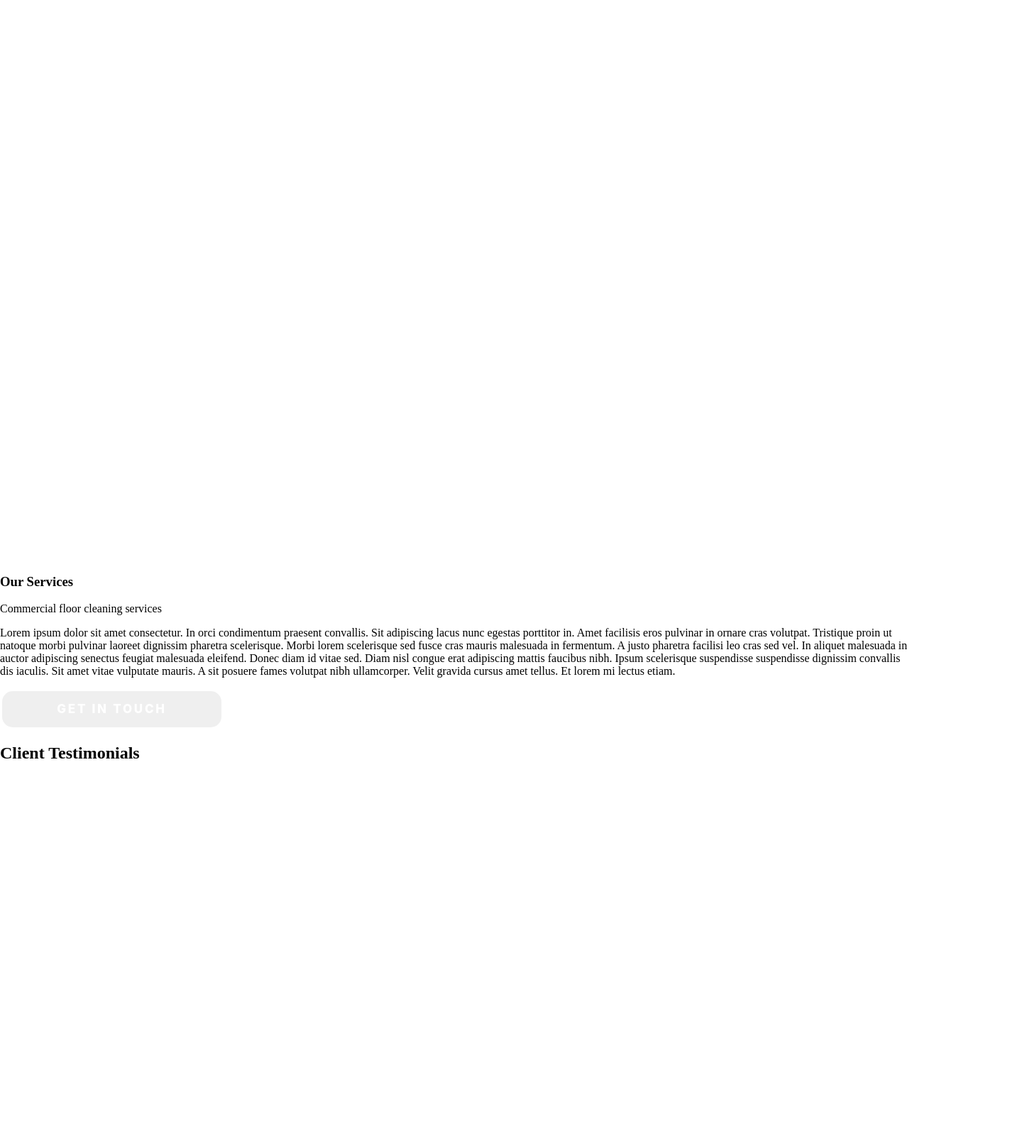
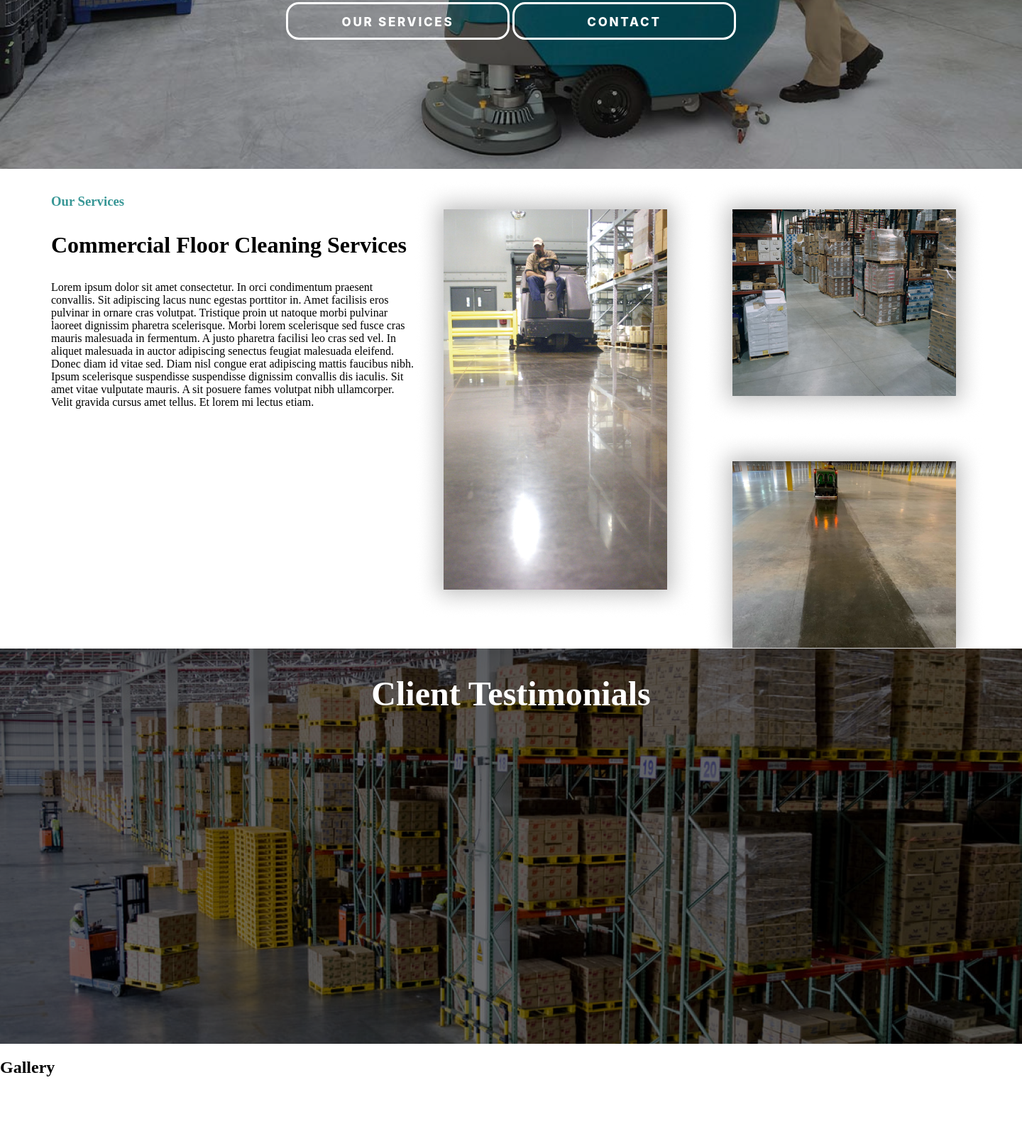
Before and after one commit to hysyb/WCSS, a plain HTML site: page index.html in a window 1280 px wide. Shown: the part 575-2183 px from the top of the page at 71% size, 1440 px wide, since content can reach past the window. After the commit the page ends 2113 px from the top, so only its background shows below. Drawn offline with Linux system fonts and the light colour scheme.

Commit message:
Added images and continued building layout

```diff
--- a/index.html
+++ b/index.html
@@ -17,22 +17,35 @@
         </ul>
     </div>
     <div class="mainSection">
-        <p>LOWER MAINLANDS PREMIER SURFACE CLEANING PROVIDER</p>
+        <p class = "bigText">LOWER MAINLANDS PREMIER SURFACE<br> CLEANING PROVIDER</p>
         <p>Lorem ipsum dolor sit amet consectetur. Varius ipsum sed gravida amet suspendisse tortor venenatis vulputate dignissim.</p>
+        <div class="mainSectionButtons">
             <button>Our Services</button>
             <button>Contact</button>
         </div>
-    <div class="servicesSection"></div>
-        <h3>Our Services</h3>
-        <p>Commercial floor cleaning services</p>
+    </div>
+    <div class="servicesSection">
+
+        <div class="servicesSectionLeftSide">
+            <h3 class="tealText">Our Services</h3>
+            <p class="bigBold">Commercial Floor Cleaning Services</p>
             <p>    Lorem ipsum dolor sit amet consectetur. In orci condimentum praesent convallis. Sit adipiscing lacus nunc egestas porttitor in. Amet facilisis eros pulvinar in ornare cras volutpat.
 
                 Tristique proin ut natoque morbi pulvinar laoreet dignissim pharetra scelerisque. Morbi lorem scelerisque sed fusce cras mauris malesuada in fermentum. A justo pharetra facilisi leo cras sed vel. In aliquet malesuada in auctor adipiscing senectus feugiat malesuada eleifend. Donec diam id vitae sed. Diam nisl congue erat adipiscing mattis faucibus nibh. Ipsum scelerisque suspendisse suspendisse dignissim convallis dis iaculis. Sit amet vitae vulputate mauris. A sit posuere fames volutpat nibh ullamcorper. Velit gravida cursus amet tellus. Et lorem mi lectus etiam.
             </p>
             <button>Get In Touch</button>
-
+        </div>
+        <div class="servicesSectionRightSide">
+            <img class="first" src="img/Rectangle10.png" alt=""><img class="second" src="img/Rectangle11.png" alt=""><img class="third" src="img/Rectangle12.png" alt="">
+        </div>
+    </div>
+    <div class="testimonialWrapper">
         <div class="testimonialSection">
-        <h2>Client Testimonials</h2>
+            <h2 class="paddingTop">Client Testimonials</h2>
+            <div class="testimonialImgs">
+                <img src="" alt=""><img src="" alt=""><img src="" alt="">
+            </div>
+        </div>
     </div>
     <div class="gallerySection">
         <h2>Gallery</h2>
--- a/style.css
+++ b/style.css
@@ -14,34 +14,95 @@ body{
 }
 .topBar{
     display: flex;
+    justify-content: space-between;
     height: 140px;
     top:17px;
     width: 100vw;
 }
 ul{
     list-style: none;
-    justify-self: flex-end;
+    margin-right: 6em;
+    margin-top: 4.5em;
 }
 .topBarLinks{
-    justify-self: flex-end;
-    gap: 30px;
+
+    gap: 100px;
     text-decoration: none;
     display: flex;
 }
 .mainSection{
+    align-items: center;
+    justify-content: center;
+    display: flex;
+    flex-direction: column;
     height: 673px;
-    width: 100vw;
+    width: 1440px;
+    background-image: url("./img/HeroBG.png");
+    color: white;
+    text-align: center;
+}
+.bigText{
+    font-size: 3em;
+}
+.tealText{
+    color:#389796;
+}
+.bigBold{
+    font-weight: 800;
+    font-size: 2em;
+}
+.paddingTop{
+    padding-top: 0.75em;
 }
 .servicesSection{
-    height: 536px;
+    height: 620px;
     width: 100vw;
+    display: flex;
+    padding-top: 1em;
 }
+.servicesSection img{
+
+}
+.servicesSectionLeftSide{
+    width: 40%;
+    padding-left: 4.5em;
+
+}
+.servicesSectionRightSide{
+    display: grid;
+    grid-gap: 10px;
+    width: 20%;
+    grid-template-columns: 1fr 1fr;
+
+    grid-gap: 10px;
+  }
+
+  .first {
+    grid-column: 1 / 2;
+    grid-row: 1 / span 2;
+  }
+
+  .second {
+    grid-column: 2 / 2;
+    grid-row: 1 / 2;
+  }
+
+  .third {
+    grid-column: 2 / 2;
+    grid-row: 2 / 2;
+  }
+
 .testimonialSection{
     height: 557px;
-    width: 100vw;
+    width: 1440px;
+    background-image: url("./img/Rectangle13.png");
+    text-align: center;
+    color: white;
+    font-size: 2em;
 }
 
 button{
+    height: 53px;
     width: 315px;
     border: 3px solid #FFFFFF;
     border-radius: 18px;
@@ -50,11 +111,30 @@ button{
     font-weight: 800;
     font-size: 17px;
     line-height: 21px;
-    /* identical to box height */
     text-align: center;
     letter-spacing: 0.16em;
     text-transform: uppercase;
     color: #FFFFFF;
+    background: unset;
     padding-top: 15px;
     padding-bottom: 15px;
 }
+
+
+button:hover{
+background: #389796;
+border-color: #389796;
+border-radius: 18px;
+width: 315px;
+height: 53px;
+font-family: 'Inter';
+font-style: normal;
+font-weight: 800;
+font-size: 17px;
+line-height: 21px;
+text-align: center;
+letter-spacing: 0.16em;
+text-transform: uppercase;
+
+color: #FFFFFF;
+}
```
Also changed, not shown: img/Group 28.png (added), img/HeroBG.png (added), img/Rectangle 1.png (added), img/Rectangle 16.png (added), img/Rectangle 17.png (added), img/Rectangle 18.png (added), img/Rectangle 19.png (added), img/Rectangle 20.png (added), img/Rectangle 21.png (added), img/Rectangle10.png (added), img/Rectangle11.png (added), img/Rectangle12.png (added), img/Rectangle13.png (added), img/Zamboni Icon 1.png (added). Lines whose indentation alone changed are shown as unchanged.
